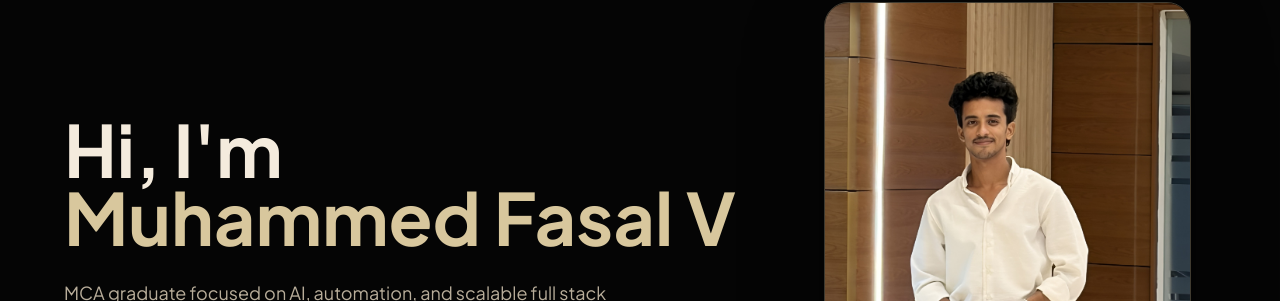
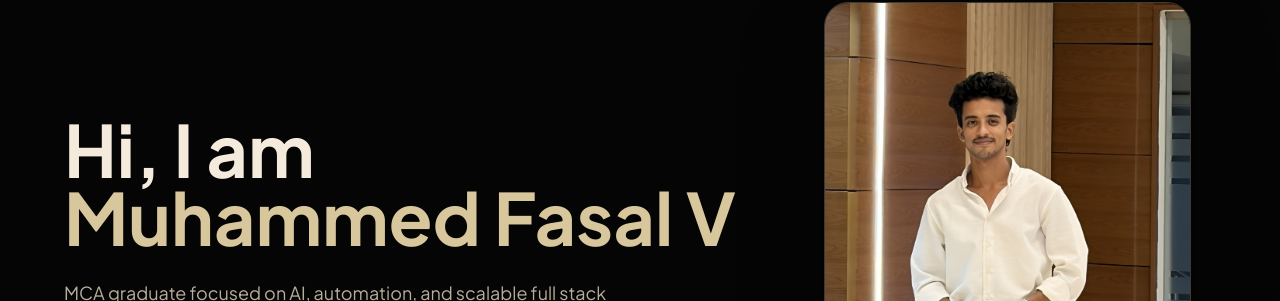
Before and after one commit to fasalmuhammed/Portfolio-Website, a React (Vite) app in the folder frontend/: page / in a window 1280 px wide. Shown: the part 231-532 px from the top of the page. Built offline with nearby package versions, Linux system fonts and the light colour scheme; no server answers.

Commit message:
fix: name alignment and upgrade openai to fix proxies error

```diff
--- a/frontend/src/components/Hero.jsx
+++ b/frontend/src/components/Hero.jsx
@@ -13,19 +13,16 @@ export default function Hero({ onOpenChat }) {
         >
           <div className="space-y-5">
             <h1 className="text-[2.2rem] font-black leading-[0.94] tracking-normal min-[430px]:text-[2.8rem] sm:text-[3.5rem] lg:text-[4.5rem]" style={{ color: '#F4EBDD' }}>
-              Hi, I'm
+              Hi, I am
               <span className="block" style={{ color: '#D8C79D', whiteSpace: 'nowrap' }}>
                 Muhammed Fasal V
               </span>
             </h1>
           </div>
-
           <p className="mt-7 max-w-xl text-base leading-relaxed md:text-lg" style={{ color: '#B8AD9A' }}>
             MCA graduate focused on AI, automation, and scalable full stack applications that solve real-world problems.
           </p>
-
         </motion.div>
-
         <motion.div
           className="relative mx-auto w-full max-w-sm self-start pt-8 lg:ml-10 lg:max-w-md lg:pt-3"
           initial={{ opacity: 0, x: 28, scale: 0.96 }}
```
